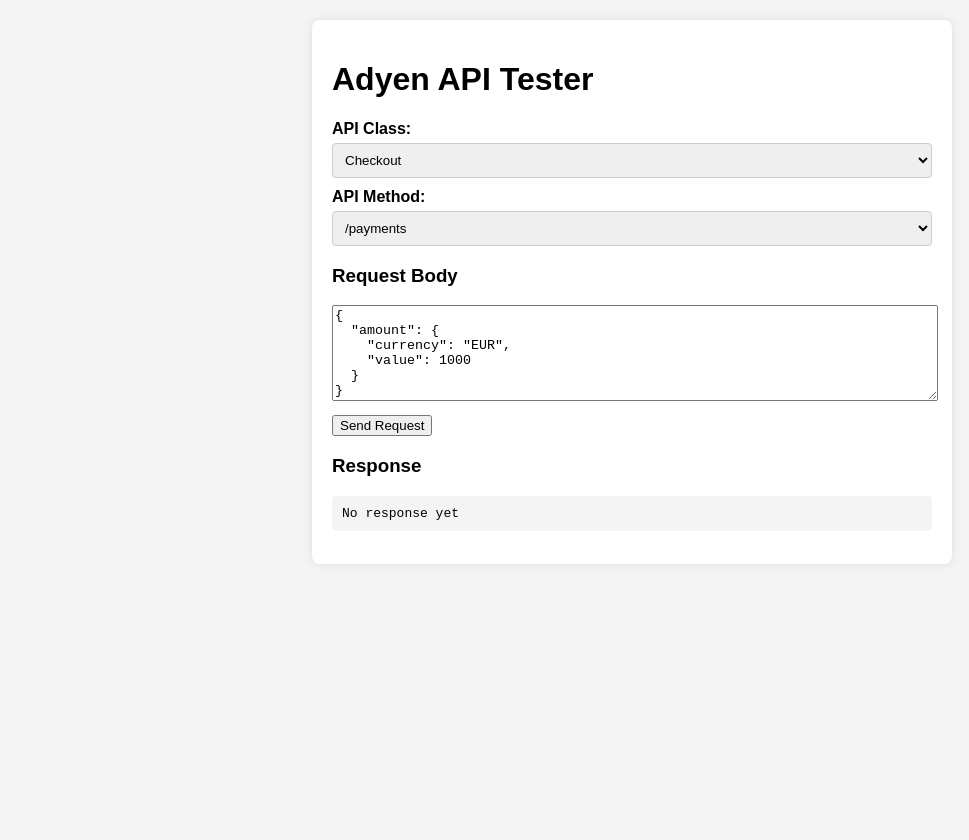
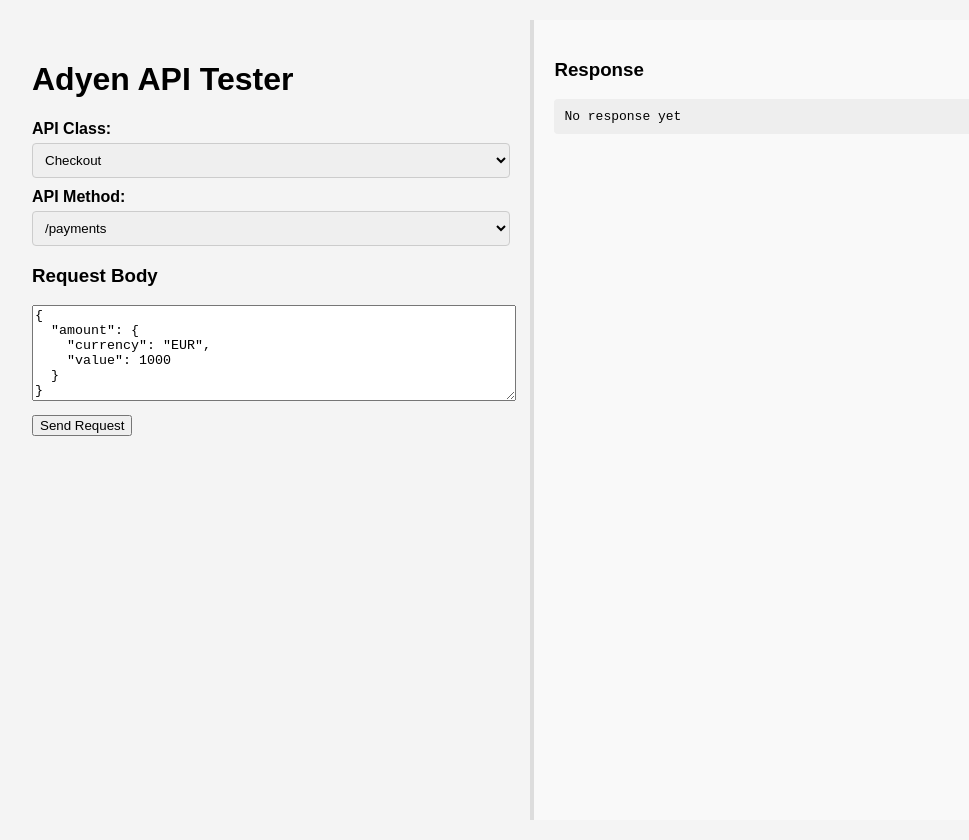
Before and after one commit to nobuyaiwao/adyen-library-sandbox, a React (Vite) app in the folder frontend/: page / in a window 1280 px wide. Shown: the whole page, without its empty margins (8-977 px from the left). Before the commit the page ends 800 px from the top, so only its background shows below. Built offline with nearby package versions, Linux system fonts and the light colour scheme.

Commit message:
frontend: split pane

```diff
--- /dev/null
+++ b/frontend/src/App.css
@@ -0,0 +1,21 @@
+.app-container {
+  display: flex;
+  width: 100vw;
+  height: 100vh;
+}
+
+.left-pane {
+  flex: 4;
+  padding: 20px;
+  border-right: 2px solid #ddd;
+  background-color: #f4f4f4;
+  overflow-y: auto;
+}
+
+.right-pane {
+  flex: 6;
+  padding: 20px;
+  background-color: #f9f9f9;
+  border-left: 2px solid #ddd;
+  overflow-y: auto;
+}
--- a/frontend/src/App.jsx
+++ b/frontend/src/App.jsx
@@ -1,5 +1,6 @@
 import React, { useState } from "react";
 import axios from "axios";
+import "./App.css";
 
 const apiClasses = {
   Checkout: ["/payments", "/payments/details"],
@@ -35,7 +36,9 @@
   };
 
   return (
-    <div className="container">
+      <div className="app-container">
+        <div className="left-pane">
+
           <h1>Adyen API Tester</h1>
 
           {/* API Class Selector */}
@@ -71,19 +74,15 @@
             Send Request
           </button>
 
-      {/* Response Display */}
+        </div>
+
+        <div className="right-pane">
           <h3>Response</h3>
-      <pre
-        style={{
-          backgroundColor: "#f4f4f4",
-          padding: "10px",
-          borderRadius: "5px",
-          whiteSpace: "pre-wrap",
-          wordWrap: "break-word",
-        }}
-      >
+          <pre>
             {response ? JSON.stringify(response, null, 2) : "No response yet"}
           </pre>
         </div>
+
+      </div>
   );
 }
```
Lines whose indentation alone changed are shown as unchanged.
